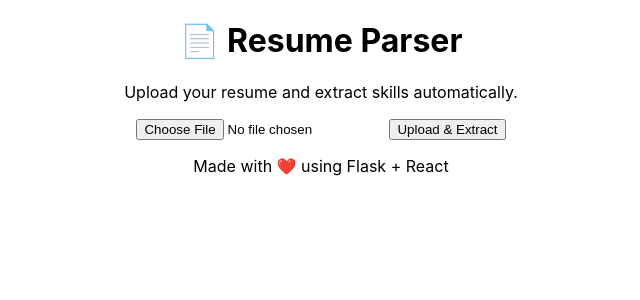
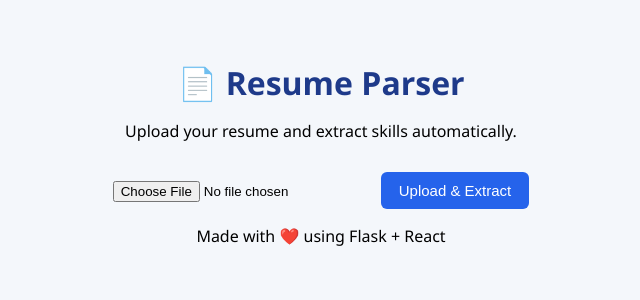
Before and after one commit to Sameera-Banu-Lavani/Resume_Parser, a React (Create React App) app in the folder resume-parser/rfrontend/: page / in a window 1280 px wide. Shown: the top 300 px of the page, without its empty margins (319-959 px from the left). Built offline with nearby package versions, Linux system fonts and the light colour scheme; no server answers.

Commit message:
Update App.css with new styles and layout adjustments

```diff
--- a/resume-parser/rfrontend/src/App.css
+++ b/resume-parser/rfrontend/src/App.css
@@ -1,38 +1,56 @@
 .App {
   text-align: center;
+  padding: 40px;
+  font-family: "Segoe UI", Tahoma, Geneva, Verdana, sans-serif;
+  background: #f4f7fb;
+  min-height: 100vh;
 }
 
-.App-logo {
-  height: 40vmin;
-  pointer-events: none;
+.header h1 {
+  color: #1e3a8a;
+  margin-bottom: 10px;
 }
 
-@media (prefers-reduced-motion: no-preference) {
-  .App-logo {
-    animation: App-logo-spin infinite 20s linear;
-  }
+.upload-section {
+  margin-top: 30px;
 }
 
-.App-header {
-  background-color: #282c34;
-  min-height: 100vh;
-  display: flex;
-  flex-direction: column;
-  align-items: center;
-  justify-content: center;
-  font-size: calc(10px + 2vmin);
-  color: white;
+input[type="file"] {
+  margin-right: 15px;
 }
 
-.App-link {
-  color: #61dafb;
+button {
+  background-color: #2563eb;
+  color: white;
+  border: none;
+  padding: 10px 18px;
+  border-radius: 6px;
+  cursor: pointer;
+  font-size: 15px;
 }
 
-@keyframes App-logo-spin {
-  from {
-    transform: rotate(0deg);
-  }
-  to {
-    transform: rotate(360deg);
-  }
+button:hover {
+  background-color: #1d4ed8;
 }
+
+.result-box {
+  background: white;
+  padding: 20px;
+  margin-top: 30px;
+  border-radius: 10px;
+  box-shadow: 0 2px 10px rgba(0,0,0,0.1);
+  text-align: left;
+  width: 60%;
+  margin-left: auto;
+  margin-right: auto;
+}
+
+pre {
+  white-space: pre-wrap;
+  word-wrap: break-word;
+}
+
+.error {
+  color: red;
+  margin-top: 15px;
+}
```
